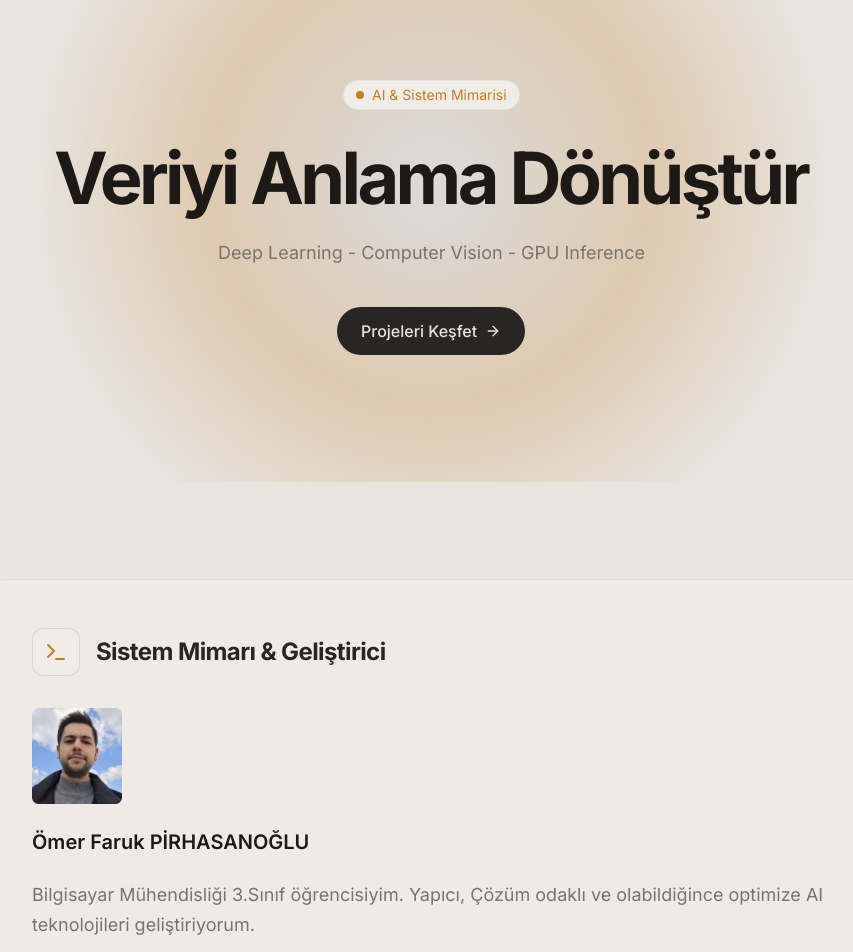
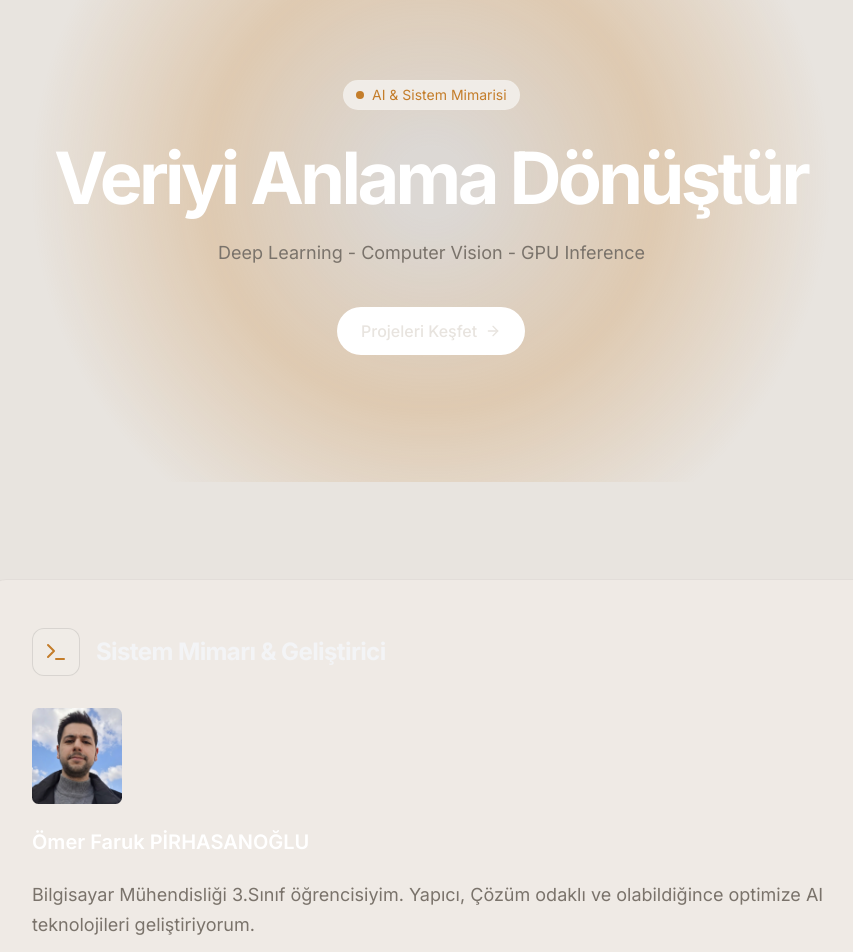
Before and after one commit to omerfarukpirhasanoglu/pirhasanoglu.com, a Next.js app: page / in a window 1280 px wide. Shown: the top 952 px of the page, without its empty margins (209-1062 px from the left). Built offline with nearby package versions, Linux system fonts and the light colour scheme.

Commit message:
color fix

```diff
--- a/src/app/layout.tsx
+++ b/src/app/layout.tsx
@@ -17,7 +17,7 @@ export default function RootLayout({
   return (
     <html lang="tr">
       {/*relative*/}
-      <body className={`${inter.className} bg-background text-stone-800 antialiased min-h-screen flex flex-col relative`}>
+      <body className={`${inter.className} bg-background text-gray-100 antialiased min-h-screen flex flex-col relative`}>
 
         {/*Noise*/}
         <div
--- a/src/app/page.tsx
+++ b/src/app/page.tsx
@@ -15,13 +15,13 @@ export default function LandingPage() {
           }}
         />
 
-        <div className="inline-flex items-center gap-2 px-3 py-1 rounded-full bg-surface border border-black/5 text-accent text-sm mb-8 animate-reveal delay-200 relative z-10">
+        <div className="inline-flex items-center gap-2 px-3 py-1 rounded-full bg-surface border border-white/5 text-accent text-sm mb-8 animate-reveal delay-200 relative z-10">
           <span className="w-2 h-2 rounded-full bg-accent animate-pulse"></span>
           AI & Sistem Mimarisi
         </div>
 
         <div className="relative z-10">
-          <h1 className="text-5xl md:text-7xl font-bold tracking-tighter mb-6 text-stone-900 animate-reveal delay-400">
+          <h1 className="text-5xl md:text-7xl font-bold tracking-tighter mb-6 text-white animate-reveal delay-400">
             Veriyi Anlama Dönüştür
           </h1>
         </div>
@@ -29,7 +29,7 @@ export default function LandingPage() {
           Deep Learning - Computer Vision - GPU Inference
         </p>
         <div className="animate-reveal delay-800 relative z-10">
-          <Link href="/dashboard" className="group flex items-center gap-2 bg-stone-800 text-[#e8e4df] px-6 py-3 rounded-full font-medium hover:bg-gray-200 transition-colors duration-250 soft-ease">
+          <Link href="/dashboard" className="group flex items-center gap-2 bg-white text-background px-6 py-3 rounded-full font-medium hover:bg-gray-200 transition-colors duration-250 soft-ease">
             Projeleri Keşfet
             <ArrowRight className="w-4 h-4 group-hover:translate-x-1 transition-transform duration-250" />
           </Link>
@@ -38,7 +38,7 @@ export default function LandingPage() {
       {/*About Me*/}
       <section className="px-6 py-24 relative z-10 animate-reveal delay-1000">
         <div className="max-w-4xl mx-auto glass-panel rounded-3xl p-8 md:p-12
-            border border-black/5 relative overflow-hidden group
+            border border-white/5 relative overflow-hidden group
             transition-all duration-700 soft-ease
             hover:border-accent/30 hover:shadow-2xl hover:shadow-accent/7">
 
@@ -52,7 +52,7 @@ export default function LandingPage() {
           <div className="space-y-6 text-textMuted leading-relaxed text-lg">
 
             <Image src="/profile.png" alt="Ömer Faruk Pirhasanoğlu" width={90} height={90} style={{ borderRadius: "7%" }} />
-            <h3 className="text-xl font-semibold text-stone-900">Ömer Faruk PİRHASANOĞLU</h3>
+            <h3 className="text-xl font-semibold text-white">Ömer Faruk PİRHASANOĞLU</h3>
             <p>
               Bilgisayar Mühendisliği 3.Sınıf öğrencisiyim. Yapıcı, Çözüm odaklı ve olabildiğince optimize AI teknolojileri geliştiriyorum.
             </p>
@@ -75,7 +75,7 @@ export default function LandingPage() {
       </section>
 
       {/* Projects Section */}
-      <section className="px-6 py-24 bg-surface/50 border-t border-black/5 relative overflow-hidden">
+      <section className="px-6 py-24 bg-surface/50 border-t border-white/5 relative overflow-hidden">
         {/*glow */}
         <div className="absolute top-0 left-1/2 -translate-x-1/2 w-150 h-75 bg-accent/5 rounded-full blur-[100px] pointer-events-none -z-10" />
 
@@ -92,7 +92,7 @@ export default function LandingPage() {
           <div className="grid grid-cols-1 md:grid-cols-3 gap-8 max-w-5xl mx-auto">
 
             <Link href="/dashboard/tool-1" className="group glass-panel p-8 rounded-2xl hover:-translate-y-2 hover:border-black/10 hover:shadow-2xl hover:shadow-accent/5 transition-all duration-300 soft-ease flex flex-col">
-              <div className="w-14 h-14 bg-surface rounded-xl flex items-center justify-center mb-6 border border-black/5 group-hover:border-accent/30 transition-colors">
+              <div className="w-14 h-14 bg-surface rounded-xl flex items-center justify-center mb-6 border border-white/5 group-hover:border-accent/30 transition-colors">
                 <Cpu className="w-6 h-6 text-gray-400 group-hover:text-accent transition-colors" />
               </div>
               <h3 className="text-xl font-medium mb-3">Görüntü Sınıflandırma - Stil Analizi</h3>
@@ -105,7 +105,7 @@ export default function LandingPage() {
             </Link>
 
             <Link href="/dashboard/tool-2" className="group glass-panel p-8 rounded-2xl hover:-translate-y-2 hover:border-black/10 hover:shadow-2xl hover:shadow-accent/5 transition-all duration-300 soft-ease flex flex-col">
-              <div className="w-14 h-14 bg-surface rounded-xl flex items-center justify-center mb-6 border border-black/5 group-hover:border-accent/30 transition-colors">
+              <div className="w-14 h-14 bg-surface rounded-xl flex items-center justify-center mb-6 border border-white/5 group-hover:border-accent/30 transition-colors">
                 <Network className="w-6 h-6 text-gray-400 group-hover:text-accent transition-colors" />
               </div>
               <h3 className="text-xl font-medium mb-3">Tensör İşleme Mimarisi</h3>
@@ -119,7 +119,7 @@ export default function LandingPage() {
 
             <Link href="/dashboard/tool-3" className="group glass-panel p-8 rounded-2xl hover:-translate-y-2 hover:border-black/10 hover:shadow-2xl hover:shadow-accent/5 transition-all duration-300 soft-ease flex flex-col">
               <div className="group glass-panel p-8 rounded-2xl opacity-50 cursor-not-allowed flex flex-col">
-                <div className="w-14 h-14 bg-surface rounded-xl flex items-center justify-center mb-6 border border-black/5">
+                <div className="w-14 h-14 bg-surface rounded-xl flex items-center justify-center mb-6 border border-white/5">
                   <ScanSearch className="w-6 h-6 text-gray-400" />
                 </div>
                 <h3 className="text-xl font-medium mb-3">Nesne Tespiti</h3>
--- a/src/components/layout/Sidebar.tsx
+++ b/src/components/layout/Sidebar.tsx
@@ -71,11 +71,11 @@ export default function Sidebar() {
 
   return (
     <aside
-      className={`relative h-screen bg-surface border-r border-black/5 flex flex-col transition-all duration-300 soft-ease z-20
+      className={`relative h-screen bg-surface border-r border-white/5 flex flex-col transition-all duration-300 soft-ease z-20
         ${isCollapsed ? "w-20" : "w-64"}`}
     >
       {/* Header */}
-      <div className="h-20 flex items-center px-6 border-b border-black/5 shrink-0">
+      <div className="h-20 flex items-center px-6 border-b border-white/5 shrink-0">
         <Link href="/" className="flex items-center gap-3 overflow-hidden whitespace-nowrap group w-full">
           <div className="w-8 h-8 rounded-lg bg-linear-to-br from-accent to-orange-600 flex items-center justify-center shrink-0 shadow-lg shadow-accent/20 group-hover:shadow-accent/40 transition-shadow duration-300">
             <span className="text-background font-bold text-lg">AI</span>
@@ -96,7 +96,7 @@ export default function Sidebar() {
         ))}
       </nav>
 
-      <div className="p-3 border-t border-black/5 flex flex-col gap-1">
+      <div className="p-3 border-t border-white/5 flex flex-col gap-1">
         {bottomItems.map((item) => (
           <NavItem key={item.href} item={item} isCollapsed={isCollapsed} pathname={pathname} />
         ))}
```
